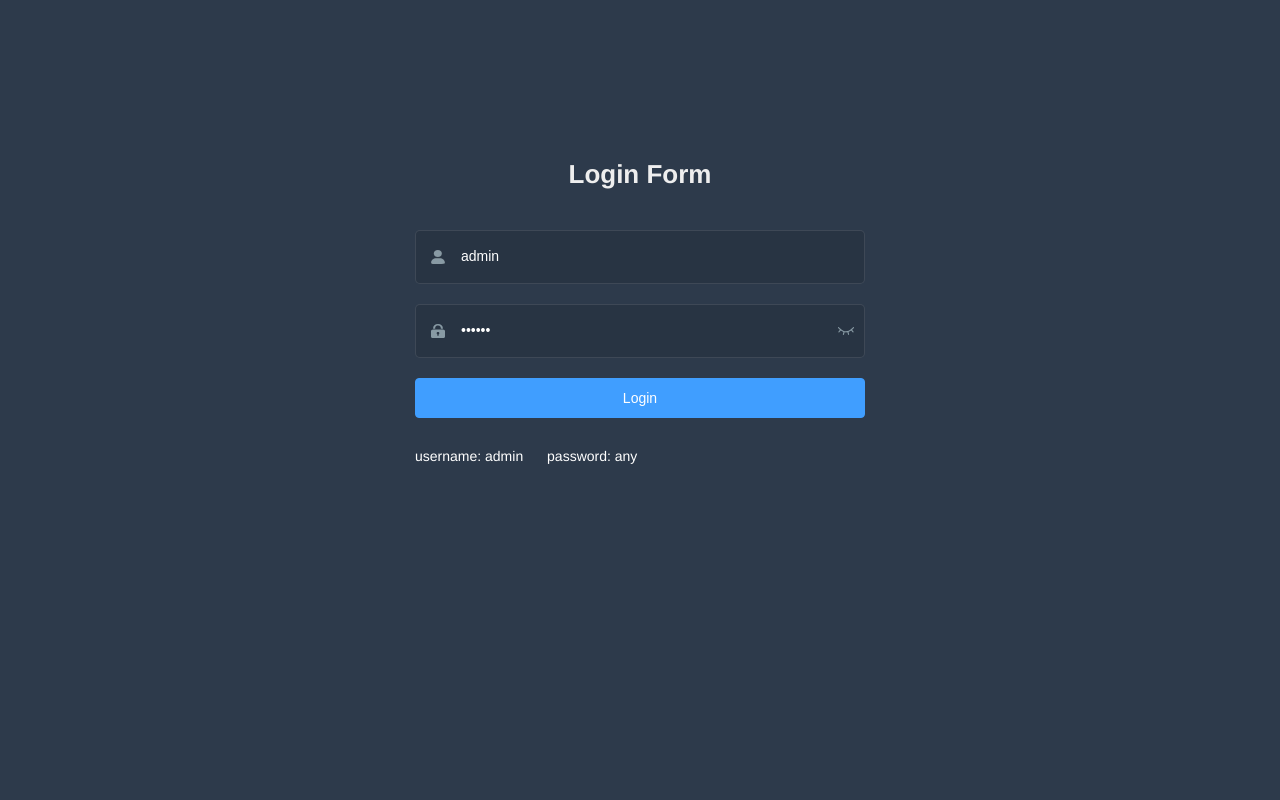
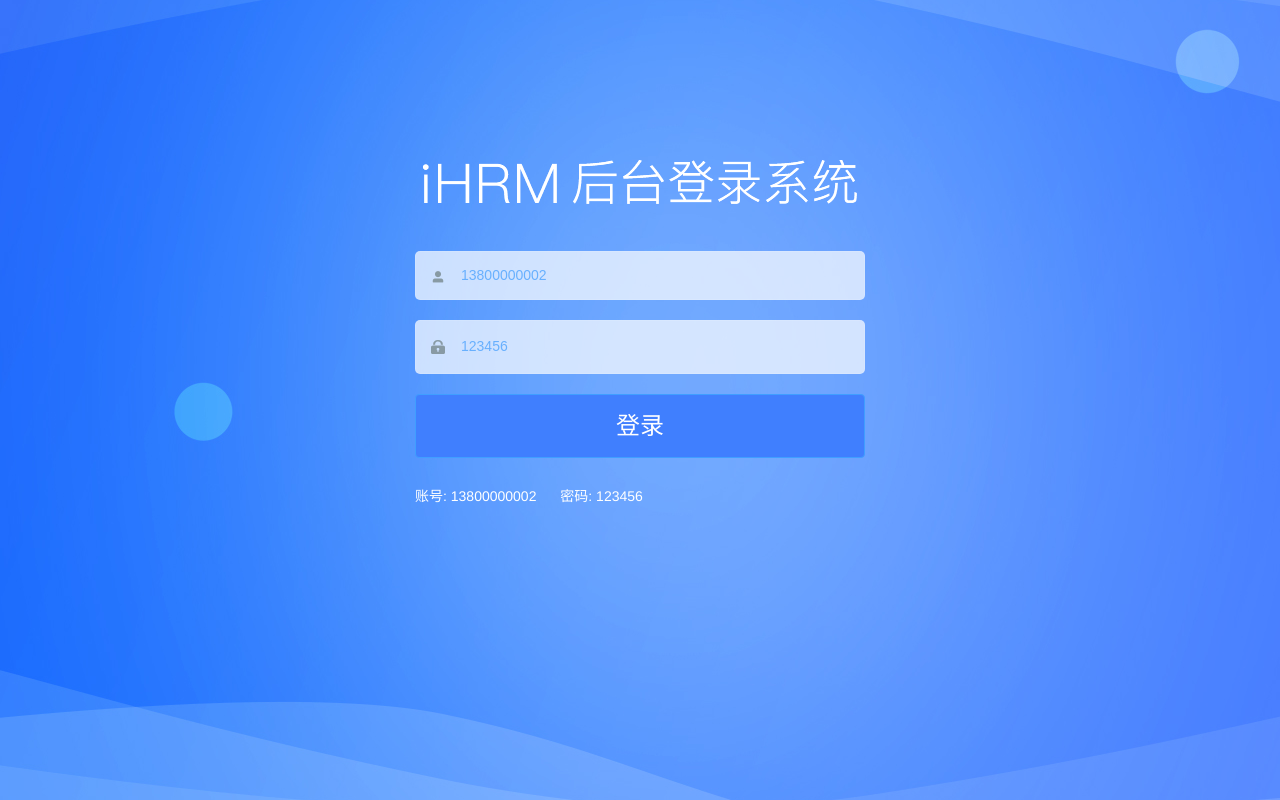
Before and after one commit to tianbingyao22/hrsaas, a Vue app: page /#/login in a window 1280 px wide. Built offline with nearby package versions, Linux system fonts and the light colour scheme.

Commit message:
完成了登录流程

```diff
--- a/src/api/user.js
+++ b/src/api/user.js
@@ -1,3 +1,9 @@
 import request from '@/utils/request'
 
-export function login(data) {}
+export function login(data) {
+  return request({
+    url: '/sys/login',
+    method: 'POST',
+    data
+  })
+}
--- a/src/store/modules/user.js
+++ b/src/store/modules/user.js
@@ -1,6 +1,18 @@
+import { login } from '@/api/user'
 export default {
   namespaced: true,
-  state: {},
-  mutations: {},
-  actions: {},
-};
+  state: {
+    token: ''
+  },
+  mutations: {
+    setToken(state, payload) {
+      state.token = payload
+    }
+  },
+  actions: {
+    async getToken(context, payload) {
+      const res = await login(payload)
+      context.commit('setToken', res)
+    }
+  }
+}
--- a/src/utils/request.js
+++ b/src/utils/request.js
@@ -1,6 +1,24 @@
 // 导出一个axios的实例  而且这个实例要有请求拦截器 响应拦截器
 import axios from 'axios'
-const service = axios.create() // 创建一个axios的实例
+import { Message } from 'element-ui'
+const service = axios.create({
+  baseURL: process.env.VUE_APP_BASE_API,
+  timeout: 5000
+}) // 创建一个axios的实例
 service.interceptors.request.use() // 请求拦截器
-service.interceptors.response.use() // 响应拦截器
+service.interceptors.response.use(
+  (res) => {
+    // 请求成功函数
+    const { success, data, message } = res.data
+    if (success) {
+      return data
+    }
+    Message.error(message)
+    return Promise.reject(new Error(message))
+  },
+  function (error) {
+    Message.error('系统异常')
+    return Promise.reject(error)
+  }
+) // 响应拦截器
 export default service // 导出axios实例
--- a/src/views/login/index.vue
+++ b/src/views/login/index.vue
@@ -1,125 +1,86 @@
 <template>
   <div class="login-container">
-    <el-form ref="loginForm" :model="loginForm" :rules="loginRules" class="login-form" auto-complete="on" label-position="left">
-
+    <el-form
+      ref="loginForm"
+      class="login-form"
+      auto-complete="on"
+      label-position="left"
+      :model="loginForm"
+      :rules="loginFormRules"
+    >
+      <!-- 放置标题图片 @是设置的别名-->
       <div class="title-container">
-        <h3 class="title">Login Form</h3>
+        <h3 class="title">
+          <img src="@/assets/common/login-logo.png" alt="" />
+        </h3>
       </div>
 
-      <el-form-item prop="username">
-        <span class="svg-container">
-          <svg-icon icon-class="user" />
-        </span>
-        <el-input
-          ref="username"
-          v-model="loginForm.username"
-          placeholder="Username"
-          name="username"
-          type="text"
-          tabindex="1"
-          auto-complete="on"
-        />
+      <el-form-item prop="mobile">
+        <i class="el-icon-user-solid svg-container"></i>
+        <el-input v-model="loginForm.mobile" />
       </el-form-item>
 
       <el-form-item prop="password">
-        <span class="svg-container">
-          <svg-icon icon-class="password" />
-        </span>
-        <el-input
-          :key="passwordType"
-          ref="password"
-          v-model="loginForm.password"
-          :type="passwordType"
-          placeholder="Password"
-          name="password"
-          tabindex="2"
-          auto-complete="on"
-          @keyup.enter.native="handleLogin"
-        />
-        <span class="show-pwd" @click="showPwd">
-          <svg-icon :icon-class="passwordType === 'password' ? 'eye' : 'eye-open'" />
-        </span>
+        <i class="svg-container">
+          <svg-icon iconClass="password"></svg-icon>
+        </i>
+        <el-input v-model="loginForm.password" />
       </el-form-item>
 
-      <el-button :loading="loading" type="primary" style="width:100%;margin-bottom:30px;" @click.native.prevent="handleLogin">Login</el-button>
+      <el-button
+        type="primary"
+        style="width: 100%; margin-bottom: 30px"
+        class="loginBtn"
+        @click="Login"
+        :loading="isLogin"
+        >登录</el-button
+      >
 
       <div class="tips">
-        <span style="margin-right:20px;">username: admin</span>
-        <span> password: any</span>
+        <span style="margin-right: 20px">账号: 13800000002</span>
+        <span> 密码: 123456</span>
       </div>
-
     </el-form>
   </div>
 </template>
 
 <script>
-import { validUsername } from '@/utils/validate'
-
 export default {
   name: 'Login',
   data() {
-    const validateUsername = (rule, value, callback) => {
-      if (!validUsername(value)) {
-        callback(new Error('Please enter the correct user name'))
-      } else {
-        callback()
-      }
-    }
-    const validatePassword = (rule, value, callback) => {
-      if (value.length < 6) {
-        callback(new Error('The password can not be less than 6 digits'))
-      } else {
-        callback()
-      }
-    }
     return {
+      // 定义数据
       loginForm: {
-        username: 'admin',
-        password: '111111'
+        mobile: '13800000002',
+        password: '123456'
       },
-      loginRules: {
-        username: [{ required: true, trigger: 'blur', validator: validateUsername }],
-        password: [{ required: true, trigger: 'blur', validator: validatePassword }]
+      loginFormRules: {
+        mobile: [
+          { required: true, message: '请输入手机号', trigger: 'blur' },
+          {
+            pattern: /^(?:(?:\+|00)86)?1[3-9]\d{9}$/,
+            message: '请输入正确的手机号',
+            trigger: 'blur'
+          }
+        ],
+        password: [{ required: true, message: '请输入密码', trigger: 'blur' }]
       },
-      loading: false,
-      passwordType: 'password',
-      redirect: undefined
-    }
-  },
-  watch: {
-    $route: {
-      handler: function(route) {
-        this.redirect = route.query && route.query.redirect
-      },
-      immediate: true
+      isLogin: false
     }
   },
   methods: {
-    showPwd() {
-      if (this.passwordType === 'password') {
-        this.passwordType = ''
-      } else {
-        this.passwordType = 'password'
+    async Login() {
+      this.isLogin = true
+      try {
+        await this.$refs.loginForm.validate()
+        // 校验成功
+        await this.$store.dispatch('user/getToken', this.loginForm)
+        this.$router.push('/')
+        this.$message.success('登陆成功')
+      } catch (err) {
+      } finally {
+        this.isLogin = false
       }
-      this.$nextTick(() => {
-        this.$refs.password.focus()
-      })
-    },
-    handleLogin() {
-      this.$refs.loginForm.validate(valid => {
-        if (valid) {
-          this.loading = true
-          this.$store.dispatch('user/login', this.loginForm).then(() => {
-            this.$router.push({ path: this.redirect || '/' })
-            this.loading = false
-          }).catch(() => {
-            this.loading = false
-          })
-        } else {
-          console.log('error submit!!')
-          return false
-        }
-      })
     }
   }
 }
@@ -129,8 +90,8 @@ export default {
 /* 修复input 背景不协调 和光标变色 */
 /* Detail see https://github.com/PanJiaChen/vue-element-admin/pull/927 */
 
-$bg:#283443;
-$light_gray:#fff;
+$bg: #283443;
+$light_gray: #68b0fe;
 $cursor: #fff;
 
 @supports (-webkit-mask: none) and (not (cater-color: $cursor)) {
@@ -165,7 +126,7 @@ $cursor: #fff;
 
   .el-form-item {
     border: 1px solid rgba(255, 255, 255, 0.1);
-    background: rgba(0, 0, 0, 0.1);
+    background: rgba(255, 255, 255, 0.7); // 输入登录表单的背景色
     border-radius: 5px;
     color: #454545;
   }
@@ -173,14 +134,15 @@ $cursor: #fff;
 </style>
 
 <style lang="scss" scoped>
-$bg:#2d3a4b;
-$dark_gray:#889aa4;
-$light_gray:#eee;
+$bg: #2d3a4b;
+$dark_gray: #889aa4;
+$light_gray: #eee;
 
 .login-container {
   min-height: 100%;
   width: 100%;
-  background-color: $bg;
+  background-image: url('~@/assets/common/login.jpg'); // 设置背景图片
+  background-position: center; // 将图片位置设置为充满整个屏幕
   overflow: hidden;
 
   .login-form {
@@ -190,6 +152,12 @@ $light_gray:#eee;
     padding: 160px 35px 0;
     margin: 0 auto;
     overflow: hidden;
+    .loginBtn {
+      background: #407ffe;
+      height: 64px;
+      line-height: 32px;
+      font-size: 24px;
+    }
   }
 
   .tips {
--- a/vue.config.js
+++ b/vue.config.js
@@ -13,7 +13,7 @@ const name = defaultSettings.title || 'vue Admin Template' // page title
 // For example, Mac: sudo npm run
 // You can change the port by the following methods:
 // port = 9528 npm run dev OR npm run dev --port = 9528
-const port = process.env.port || process.env.npm_config_port || 9528 // dev port
+const port = process.env.port || process.env.npm_config_port || 8888 // dev port
 
 // All configuration item explanations can be find in https://cli.vuejs.org/config/
 module.exports = {
@@ -27,7 +27,7 @@ module.exports = {
   publicPath: '/',
   outputDir: 'dist',
   assetsDir: 'static',
-  lintOnSave: process.env.NODE_ENV === 'development',
+  lintOnSave: false,
   productionSourceMap: false,
   devServer: {
     port: port,
@@ -36,7 +36,14 @@ module.exports = {
       warnings: false,
       errors: true
     },
-    before: require('./mock/mock-server.js')
+    // 请求代理
+    proxy: {
+      // 当我们的本地的请求 有/api的时候，就会代理我们的请求地址向另外一个服务器发出请求
+      '/api': {
+        target: 'http://ihrm-java.itheima.net/', // 跨域请求的地址
+        changeOrigin: true // 只有这个值为true的情况下 才表示开启跨域
+      }
+    }
   },
   configureWebpack: {
     // provide the app's title in webpack's name field, so that
@@ -64,10 +71,7 @@ module.exports = {
     config.plugins.delete('prefetch')
 
     // set svg-sprite-loader
-    config.module
-      .rule('svg')
-      .exclude.add(resolve('src/icons'))
-      .end()
+    config.module.rule('svg').exclude.add(resolve('src/icons')).end()
     config.module
       .rule('icons')
       .test(/\.svg$/)
@@ -80,19 +84,18 @@ module.exports = {
       })
       .end()
 
-    config
-      .when(process.env.NODE_ENV !== 'development',
-        config => {
+    config.when(process.env.NODE_ENV !== 'development', (config) => {
       config
         .plugin('ScriptExtHtmlWebpackPlugin')
         .after('html')
-            .use('script-ext-html-webpack-plugin', [{
+        .use('script-ext-html-webpack-plugin', [
+          {
             // `runtime` must same as runtimeChunk name. default is `runtime`
             inline: /runtime\..*\.js$/
-            }])
+          }
+        ])
         .end()
-          config
-            .optimization.splitChunks({
+      config.optimization.splitChunks({
         chunks: 'all',
         cacheGroups: {
           libs: {
@@ -117,7 +120,6 @@ module.exports = {
       })
       // https:// webpack.js.org/configuration/optimization/#optimizationruntimechunk
       config.optimization.runtimeChunk('single')
-        }
-      )
+    })
   }
 }
```
Also changed, not shown: 2 other files (tests, documents, lock files or other folders). Lines whose indentation alone changed are shown as unchanged.
